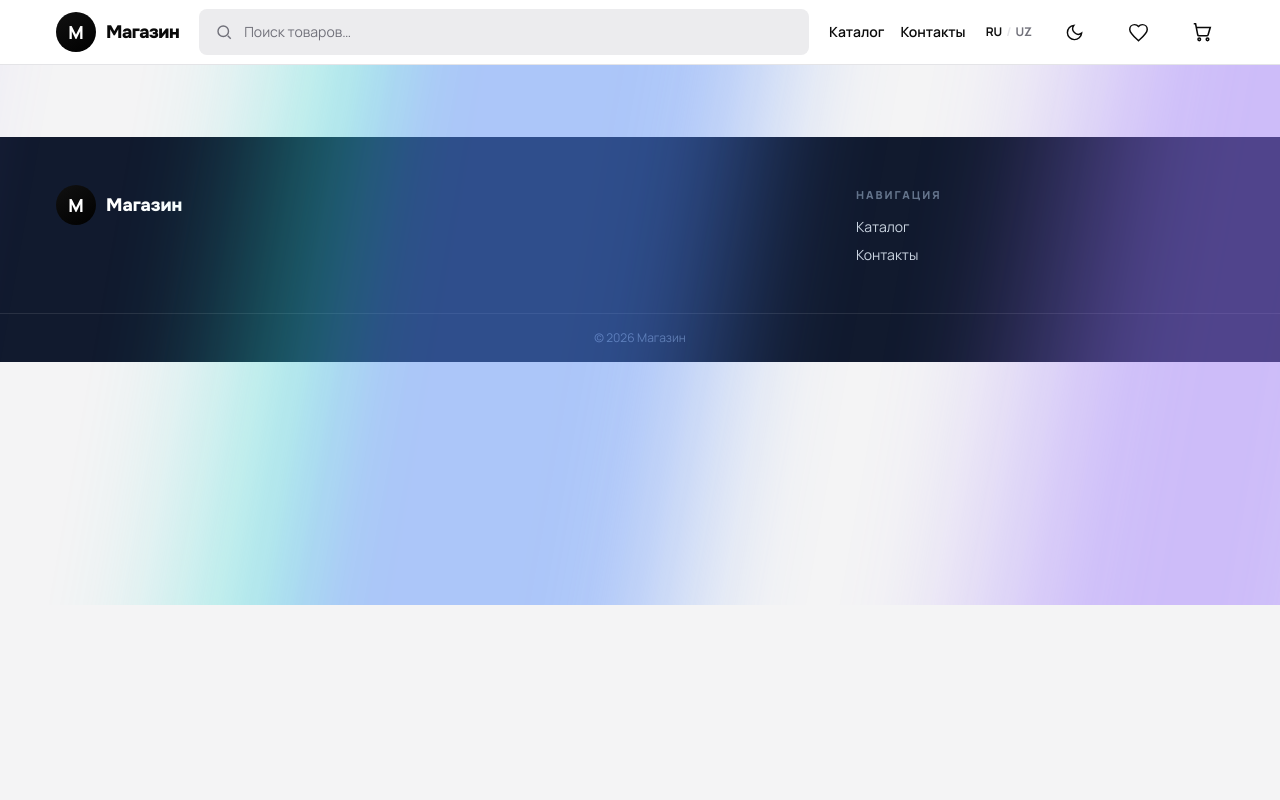
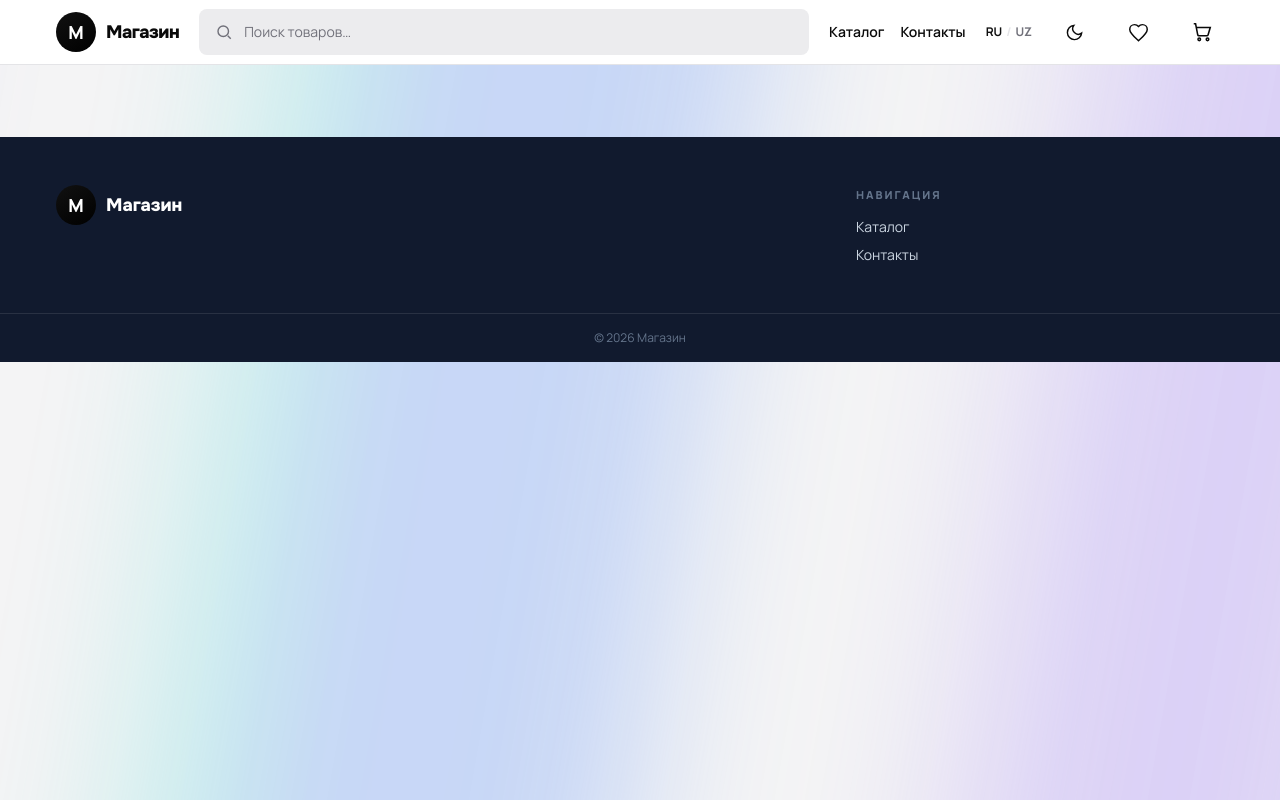
Before and after one commit to ali-middleweightchamp/shop-template, a Django app: page / in a window 1280 px wide. Run offline with Django 5.2, Linux system fonts and the light colour scheme; data comes from the database, SQL or seed files in the repository; data that the repository does not hold is empty; style sheets or scripts are compiled from the project's sources; some libraries are stand-ins or nearby versions.

Commit message:
Aurora: полноэкранный фон вместо только-hero
- .aurora-fixed: фиксированный слой на весь вьюпорт позади контента
  (z-index:-1, не перерисовывается при скролле), прозрачность .28 —
  контент читается, prefers-reduced-motion учтён
- убран отдельный hero-обёрточный вариант с главной

Co-Authored-By: Claude Opus 4.8 <noreply@anthropic.com>

```diff
--- a/static/src/input.css
+++ b/static/src/input.css
@@ -418,7 +418,10 @@ main { animation: fadeInUp .45s cubic-bezier(.4, 0, .2, 1) both; }
      градиента, уважает prefers-reduced-motion. Кладётся точечно (hero,
      пустые экраны), НЕ на всю страницу — бережём слабые телефоны. ---- */
   .aurora { position: absolute; inset: 0; overflow: hidden; pointer-events: none; z-index: 0; }
-  .aurora::after {
+  /* Полноэкранный фон: фиксированный слой позади всего контента (не
+     перерисовывается при скролле). Прозрачность ниже, чтобы контент читался. */
+  .aurora-fixed { position: fixed; inset: 0; overflow: hidden; pointer-events: none; z-index: -1; }
+  .aurora::after, .aurora-fixed::after {
     content: "";
     position: absolute;
     inset: -40%;
@@ -434,8 +437,9 @@ main { animation: fadeInUp .45s cubic-bezier(.4, 0, .2, 1) both; }
     animation: aurora 55s linear infinite;
     will-change: background-position;
   }
+  .aurora-fixed::after { opacity: .28; filter: blur(60px) saturate(1.1); }
   @keyframes aurora { from { background-position: 0% 50%; } to { background-position: 200% 50%; } }
-  @media (prefers-reduced-motion: reduce) { .aurora::after { animation: none; } }
+  @media (prefers-reduced-motion: reduce) { .aurora::after, .aurora-fixed::after { animation: none; } }
 
   /* Плавающая кнопка корзины (иконка + счётчик + «Корзина» + сумма) */
   .cart-fab {
--- a/templates/base.html
+++ b/templates/base.html
@@ -45,6 +45,9 @@
   {% block head %}{% endblock %}
 </head>
 <body class="min-h-screen">
+
+  {# Полноэкранный aurora-фон позади всего контента (лёгкий, prefers-reduced-motion) #}
+  <div class="aurora-fixed" aria-hidden="true"></div>
 
   {# ---------- Шапка ---------- #}
   <header class="sticky top-0 z-30 border-b border-line bg-surface">
--- a/templates/catalog/home.html
+++ b/templates/catalog/home.html
@@ -2,10 +2,6 @@
 {% load i18n thumbnail %}
 
 {% block body %}
-<div class="relative">
-  {# Мягкое aurora-свечение только в верхней части главной (под hero). #}
-  <div class="pointer-events-none absolute inset-x-0 top-0 z-0 h-[540px] overflow-hidden"><div class="aurora"></div></div>
-  <div class="relative z-10">
 {# ---------- Баннер-слайдер: слайды из админки (панель → Баннеры). Скрыт, если выключен/пуст ---------- #}
 {% if banners %}
 <div class="shell pt-4">
@@ -51,6 +47,4 @@
   {% translate "Новинки" as t_new %}
   {% include "catalog/partials/_shelf.html" with shelf_title=t_new shelf_products=new_products %}
 </div>
-  </div>
-</div>
 {% endblock %}
```
